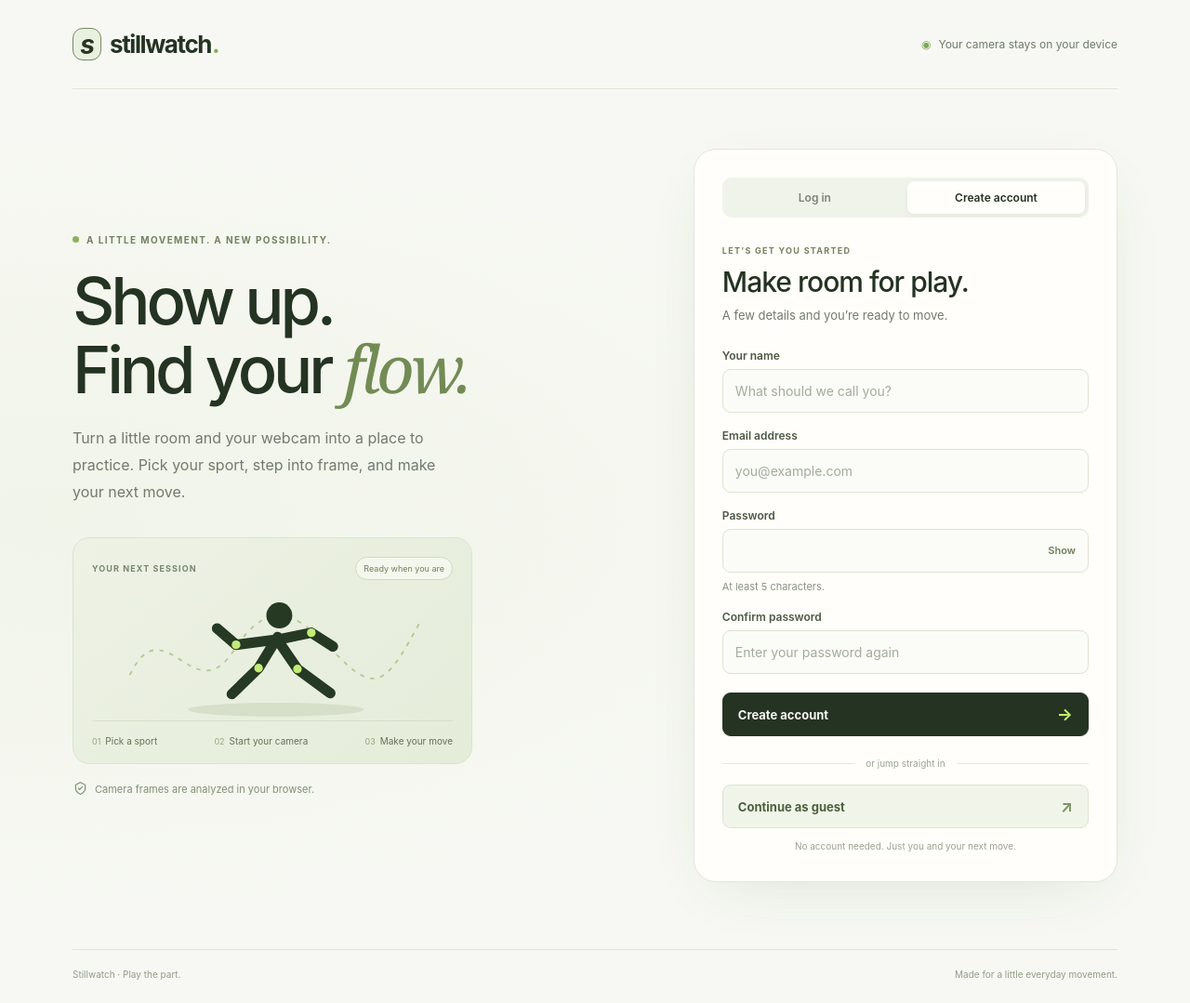
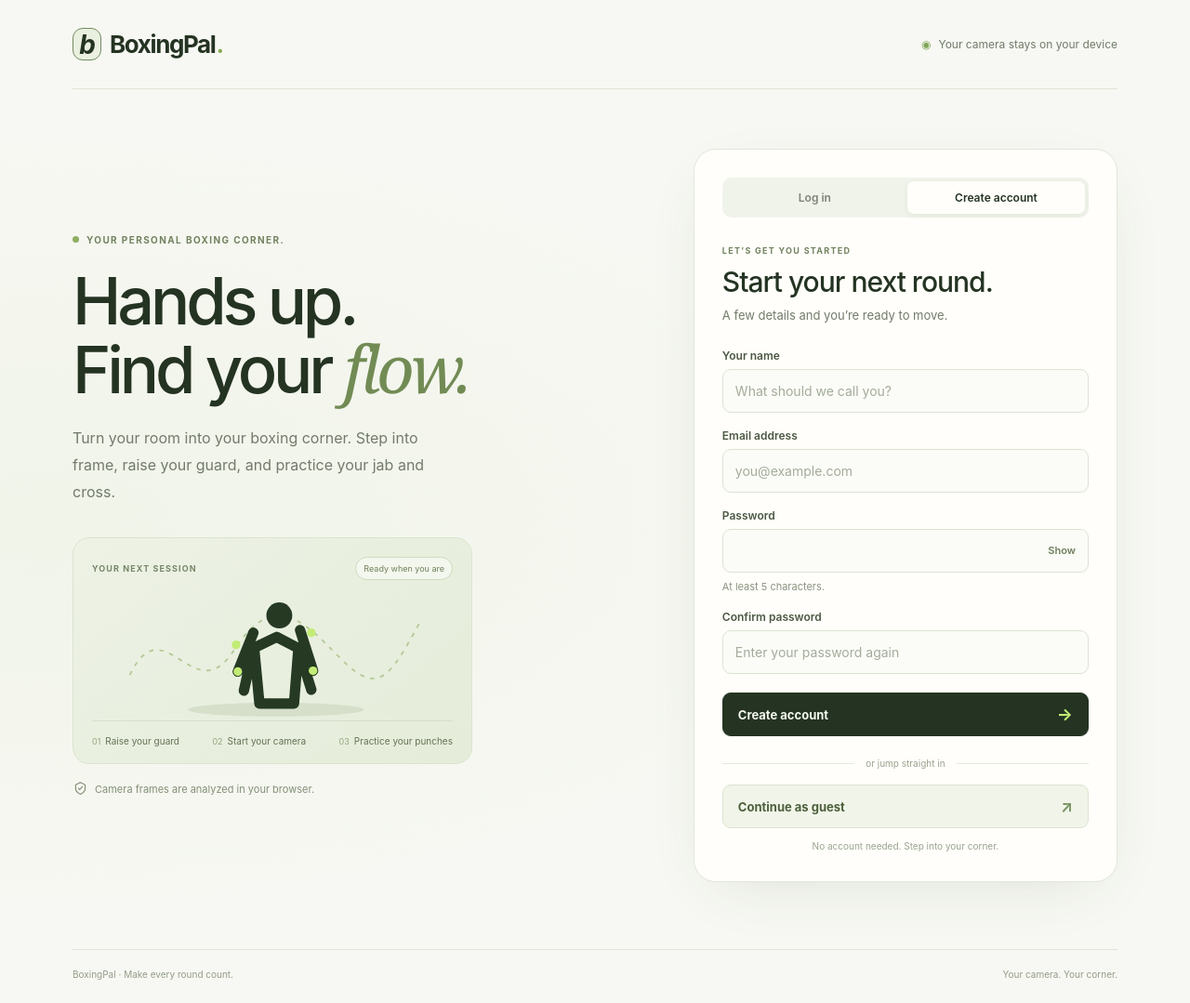
Before and after one commit to davidrodin28-beep/LarpHacksProject, a Flask app: page /signup in a window 1280 px wide. Shown: the whole page at 93% size. Run offline with Flask 3, Linux system fonts and the light colour scheme.

Commit message:
Rename app to BoxingPal and update boxing illustration

```diff
--- a/index.html
+++ b/index.html
@@ -4,7 +4,7 @@
     <meta charset="UTF-8">
     <meta name="viewport" content="width=device-width,initial-scale=1">
     <meta name="theme-color" content="#f7f8f3">
-    <title>Stillwatch — Play the part.</title>
+    <title>Stillwatch â€” Play the part.</title>
     <link rel="stylesheet" href="/src/styles/app.css">
     <link rel="stylesheet" href="/src/styles/account.css">
   </head>
--- a/templates/auth.html
+++ b/templates/auth.html
@@ -4,27 +4,27 @@
   <meta charset="utf-8">
   <meta name="viewport" content="width=device-width, initial-scale=1">
   <meta name="theme-color" content="#f7f8f3">
-  <title>{{ 'Create account' if signup else 'Log in' }} — Stillwatch</title>
+  <title>{{ 'Create account' if signup else 'Log in' }} — BoxingPal</title>
   <link rel="stylesheet" href="/src/styles/auth.css">
   <script src="/src/auth-ui.js" defer></script>
 </head>
 <body>
   <div class="auth-shell">
     <header class="auth-header">
-      <a class="brand" href="/login"><span class="brand-icon" aria-hidden="true">s</span>stillwatch<span class="brand-dot">.</span></a>
+      <a class="brand" href="/login"><span class="brand-icon" aria-hidden="true">b</span>BoxingPal<span class="brand-dot">.</span></a>
       <span class="header-note"><span aria-hidden="true">◉</span> Your camera stays on your device</span>
     </header>
     <main class="auth-layout">
       <section class="auth-intro">
-        <span class="eyebrow"><span class="live-dot"></span> A LITTLE MOVEMENT. A NEW POSSIBILITY.</span>
-        <h1>Show up.<br>Find your <em>flow.</em></h1>
-        <p class="intro-copy">Turn a little room and your webcam into a place to practice. Pick your sport, step into frame, and make your next move.</p>
+        <span class="eyebrow"><span class="live-dot"></span> YOUR PERSONAL BOXING CORNER.</span>
+        <h1>Hands up.<br>Find your <em>flow.</em></h1>
+        <p class="intro-copy">Turn your room into your boxing corner. Step into frame, raise your guard, and practice your jab and cross.</p>
         <div class="practice-card" aria-label="How it works">
           <div class="practice-top"><span class="mini-label">YOUR NEXT SESSION</span><span class="ready-badge">Ready when you are</span></div>
           <div class="motion-art" aria-hidden="true">
-            <svg viewBox="0 0 400 150" fill="none"><ellipse cx="204" cy="137" rx="102" ry="8" fill="#d5dfc9"/><path d="M35 97C75 15 109 140 155 69S234 32 278 77 335 101 370 37" stroke="#b4ca98" stroke-width="2" stroke-dasharray="5 7"/><circle cx="208" cy="28" r="15" fill="#253923"/><path d="M206 53 184 89 153 119M205 55 229 90 267 118M205 56 158 62 136 43M207 56 245 48 270 64" stroke="#253923" stroke-width="12" stroke-linecap="round" stroke-linejoin="round"/><circle cx="158" cy="62" r="5" fill="#c2ec75"/><circle cx="245" cy="48" r="5" fill="#c2ec75"/><circle cx="184" cy="89" r="5" fill="#c2ec75"/><circle cx="229" cy="90" r="5" fill="#c2ec75"/></svg>
+            <svg viewBox="0 0 400 150" fill="none"><ellipse cx="204" cy="137" rx="102" ry="8" fill="#d5dfc9"/><path d="M35 97C75 15 109 140 155 69S234 32 278 77 335 101 370 37" stroke="#b4ca98" stroke-width="2" stroke-dasharray="5 7"/><circle cx="208" cy="28" r="15" fill="#253923"/><path d="M205 53 178 66 167 115M205 53 230 66 245 114M178 66 160 93 178 48M230 66 247 92 232 45M179 67 185 130h40l5-63" stroke="#253923" stroke-width="12" stroke-linecap="round" stroke-linejoin="round"/><circle cx="158" cy="62" r="5" fill="#c2ec75"/><circle cx="245" cy="48" r="5" fill="#c2ec75"/><circle cx="160" cy="93" r="5" fill="#c2ec75"/><circle cx="247" cy="92" r="5" fill="#c2ec75"/></svg>
           </div>
-          <ol class="steps"><li><span>01</span>Pick a sport</li><li><span>02</span>Start your camera</li><li><span>03</span>Make your move</li></ol>
+          <ol class="steps"><li><span>01</span>Raise your guard</li><li><span>02</span>Start your camera</li><li><span>03</span>Practice your punches</li></ol>
         </div>
         <p class="privacy-line"><svg viewBox="0 0 20 20" fill="none" aria-hidden="true"><path d="m10 2 6 3v5c0 4-6 7-6 7s-6-3-6-7V5l6-3Z" stroke="currentColor" stroke-width="1.4"/><path d="m7 9 2 2 4-4" stroke="currentColor" stroke-width="1.4"/></svg> Camera frames are analyzed in your browser.</p>
       </section>
@@ -34,7 +34,7 @@
           <a href="/signup" class="{{ 'active' if signup else '' }}" {% if signup %}aria-current="page"{% endif %}>Create account</a>
         </nav>
         <div class="card-heading"><span class="eyebrow">{{ 'LET’S GET YOU STARTED' if signup else 'GOOD TO SEE YOU' }}</span>
-          <h2 id="auth-title">{{ 'Make room for play.' if signup else 'Welcome back.' }}</h2>
+          <h2 id="auth-title">{{ 'Start your next round.' if signup else 'Welcome back.' }}</h2>
           <p>{{ 'A few details and you’re ready to move.' if signup else 'Your next session starts right here.' }}</p>
         </div>
         {% if error %}<div class="auth-error" role="alert">{{ error }}</div>{% endif %}
@@ -59,10 +59,10 @@
         {% endif %}
         <div class="divider"><span>or jump straight in</span></div>
         <a class="guest-button" href="/guest">Continue as guest<span aria-hidden="true">↗</span></a>
-        <p class="guest-note">No account needed. Just you and your next move.</p>
+        <p class="guest-note">No account needed. Step into your corner.</p>
       </section>
     </main>
-    <footer><span>Stillwatch · Play the part.</span><span>Made for a little everyday movement.</span></footer>
+    <footer><span>BoxingPal · Make every round count.</span><span>Your camera. Your corner.</span></footer>
   </div>
 </body>
 </html>
```
Also changed, not shown: src/StillwatchUI.js (+13 -17 lines).
